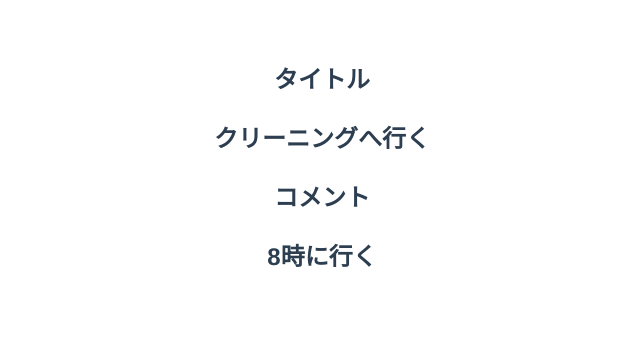
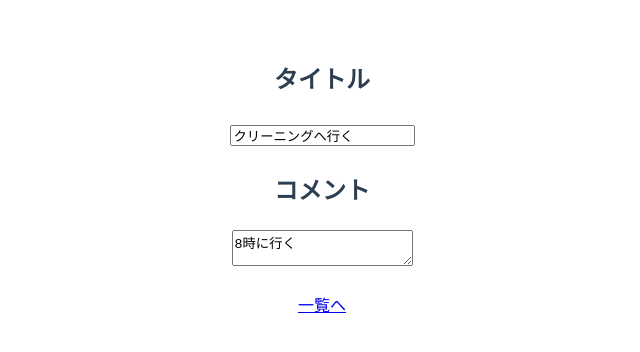
Before and after one commit to masayuki201/VueTodoList7, a Vue app: page /detail/0 in a window 1280 px wide. Shown: the top 352 px of the page, without its empty margins (318-958 px from the left). Built offline with nearby package versions, Linux system fonts and the light colour scheme.

Commit message:
add:Create for edit function

```diff
--- a/src/views/Detail.vue
+++ b/src/views/Detail.vue
@@ -4,15 +4,17 @@
       <div>
         <h2>
           <p>タイトル</p>
-          <p>{{ detailItem.todo }}</p>
+          <input type="text" v-model="detailItem.todo" placeholder="タイトル">
         </h2>
       </div>
       <div>
         <h2>
           <p>コメント</p>
-          <p>{{ detailItem.comment }}</p>
+          <textarea v-model="detailItem.comment" placeholder="コメント"></textarea>
         </h2>
       </div>
+      <router-link to="/">一覧へ</router-link>
+
     </template>
     <template v-else>
       <div>
```
